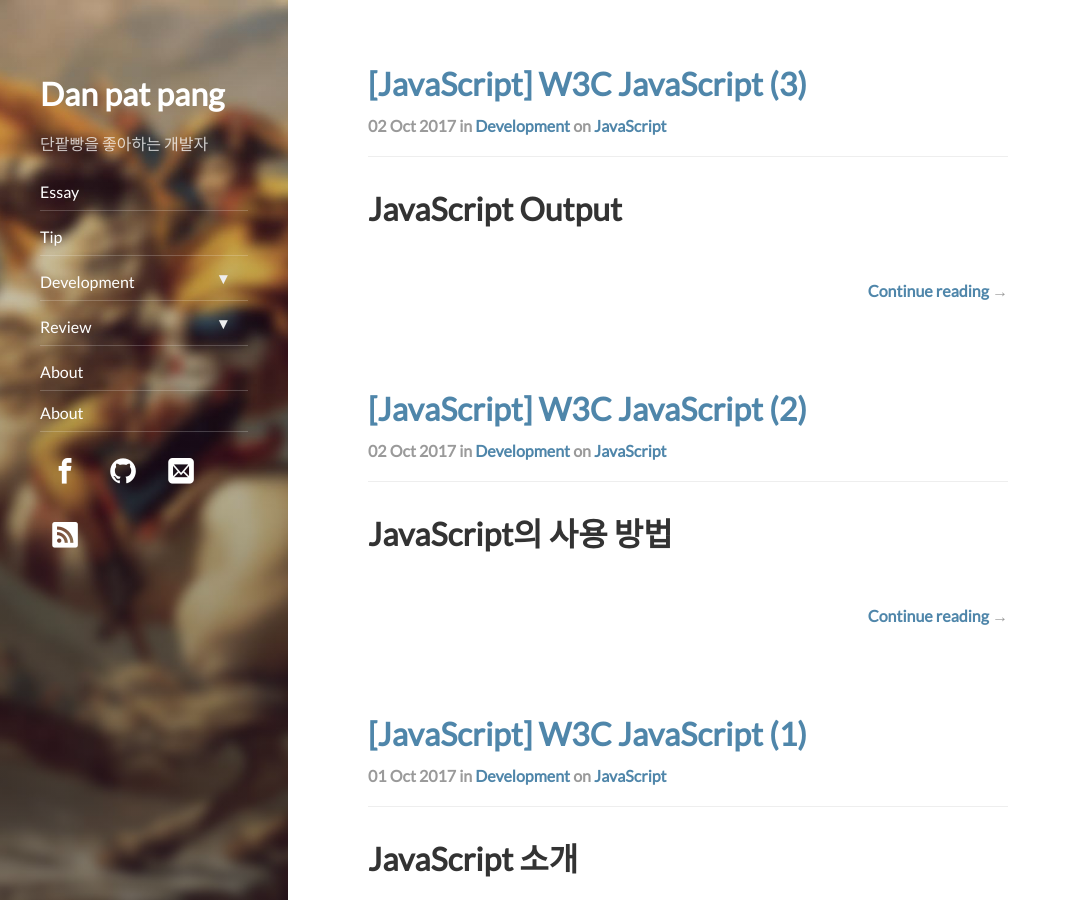
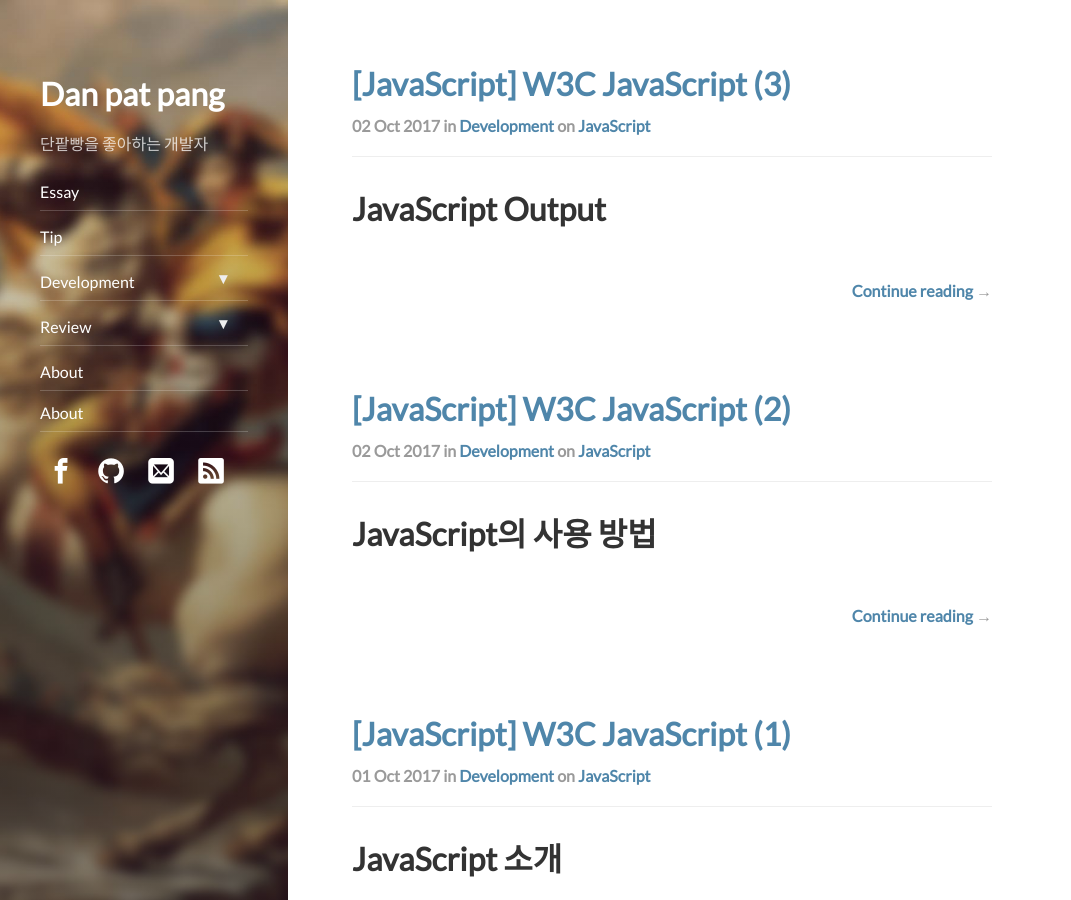
Before and after one commit to Danpatpang/Danpatpang.github.io, a Jekyll site: the page built from index.html, in a window 1280 px wide and 900 px high. Shown: the whole window, without its empty margins (0-1071 px from the left). Built offline with Jekyll 4.4.1, drawn with Linux system fonts in a browser that asks for light colours; nearby versions of some CDN libraries; some web fonts are replaced; the list of posts is cut into pages by our own code.

Commit message:
change CSS

```diff
--- a/_sass/hydejack/_content-inline.scss
+++ b/_sass/hydejack/_content-inline.scss
@@ -5,28 +5,33 @@
   padding: 5rem 1rem 12rem;
 
   @media screen {
-    max-width: 38rem;
-    padding-left: 1.5rem;
     min-height: 100vh;
   }
 
   @media screen and (min-width: $break-point-2) {
+    padding: 4rem 1rem 12rem;
+    margin-left: 19rem;
+    margin-right:3rem;
+  }
+
+  @media screen and (min-width: $break-point-3) {
     max-width: 42rem;
-    padding: 4rem 1rem 12rem;
-    margin-left: 22rem;
-    margin-right: 4rem;
+    margin-left: 21rem;
   }
 
   @media screen and (min-width: $break-point-4) {
+    float:left;
+    width:100%;
     margin-left: 22rem;
-    margin-right: 4rem;
+    margin-right:5rem;
   }
 
   @media screen and (min-width: $break-point-5) {
-    max-width: 48rem;
+    max-width: 44rem;
   }
 
   @media screen and (min-width: $break-point-dynamic) {
-    margin: auto;
+      margin-left: 25rem;
+      margin-right:8rem;
   }
 }
--- a/_sass/hydejack/_drawer-inline.scss
+++ b/_sass/hydejack/_drawer-inline.scss
@@ -5,12 +5,9 @@
 
   .y-drawer-content {
     width: 18rem;
-    left: -17.5rem;
+    left: -18rem;
     z-index: 3;
 
-    @media (min-width: $break-point-dynamic) {
-      width: $dynamic-width;
-    }
   }
 
   // header, body::before {
--- a/_sass/hydejack/_social-inline.scss
+++ b/_sass/hydejack/_social-inline.scss
@@ -12,7 +12,6 @@
 
     > li {
       float: left;
-      margin: 0 .25rem;
 
       > a {
         display: inline-block;
--- a/_sass/hydejack/_social.scss
+++ b/_sass/hydejack/_social.scss
@@ -34,3 +34,23 @@
     // }
   }
 }
+
+.share {
+  text-align: right;
+
+  span {
+    margin-right:12px;
+    font-size:28px;
+  }
+
+  @media screen and (min-width: $break-point-3) {
+    span {
+      font-size:30px;
+    }
+  }
+
+}
+
+.share-body {
+  float:right;
+}
```
Also changed, not shown: _sass/my-inline.scss (added, +16 -0 lines), _sass/my-style.scss (added).
